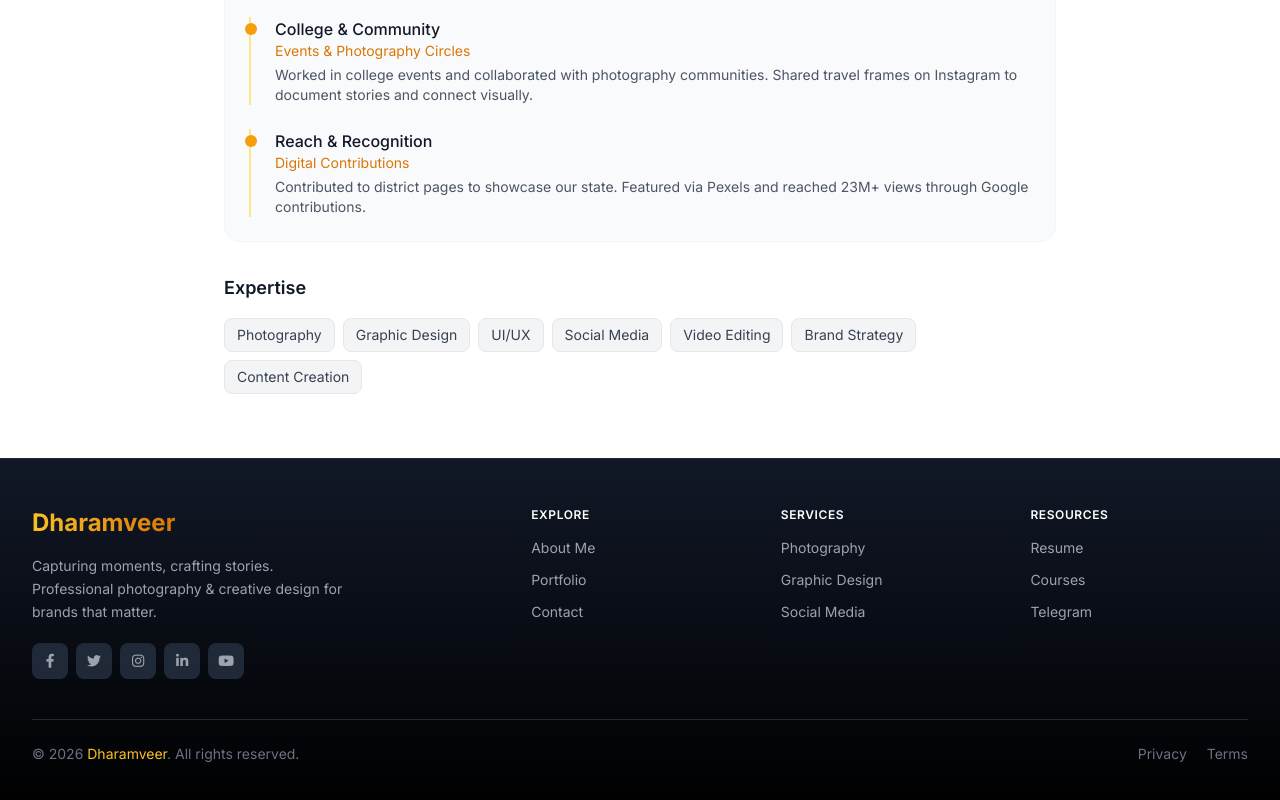
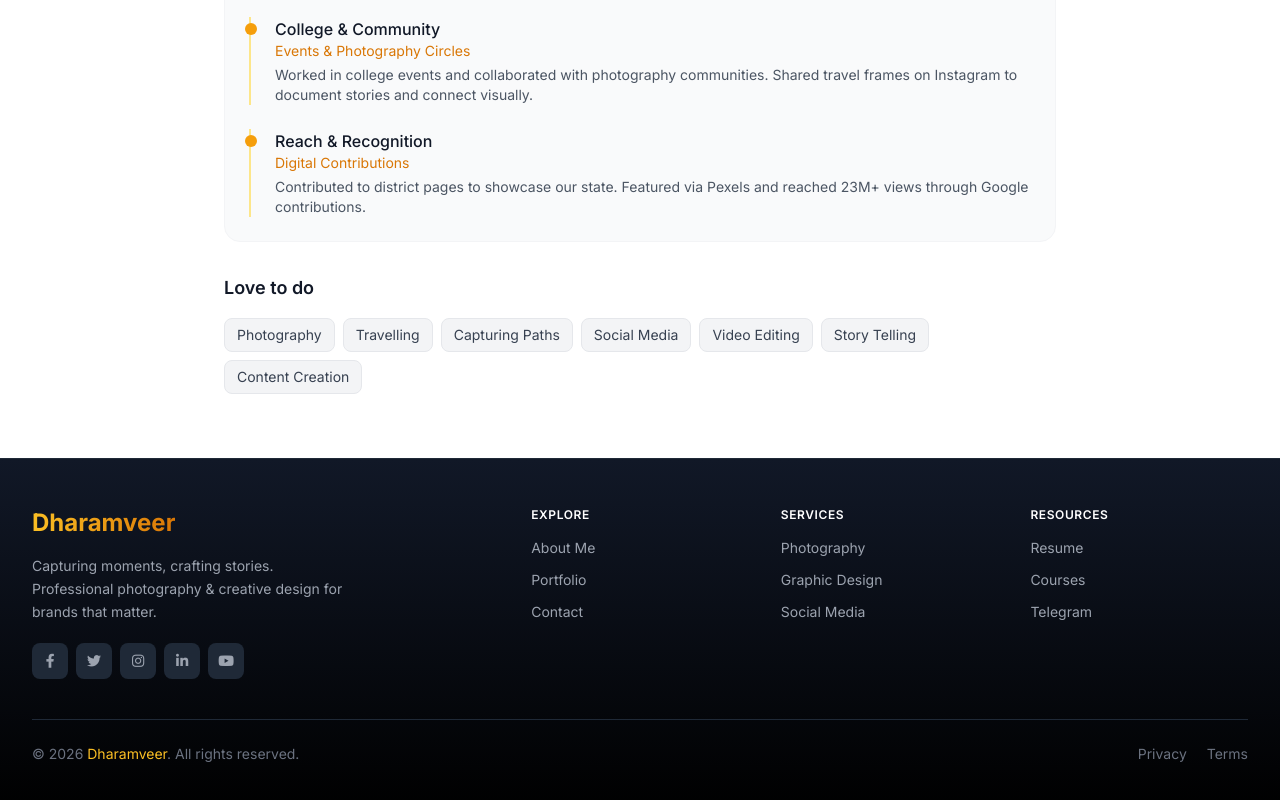
Before and after one commit to dharamveerkz/my-photography-gallery, a React (Vite) app: page /about in a window 1280 px wide. Shown: the part 924-1724 px from the top of the page. Built offline with nearby package versions, Linux system fonts and the light colour scheme.

Commit message:
Update About.jsx

```diff
--- a/src/pages/About.jsx
+++ b/src/pages/About.jsx
@@ -84,9 +84,9 @@ const About = () => {
 
           {/* Skills */}
           <div>
-            <h3 className="text-lg font-semibold text-gray-900 mb-4">Expertise</h3>
+            <h3 className="text-lg font-semibold text-gray-900 mb-4">Love to do</h3>
             <div className="flex flex-wrap gap-2">
-              {["Photography", "Graphic Design", "UI/UX", "Social Media", "Video Editing", "Brand Strategy", "Content Creation"].map((skill) => (
+              {["Photography", "Travelling", "Capturing Paths", "Social Media", "Video Editing", "Story Telling", "Content Creation"].map((skill) => (
                 <span key={skill} className="px-3 py-1.5 bg-gray-100 border border-gray-200 text-gray-700 text-sm rounded-lg hover:border-amber-300 hover:text-amber-700 transition-colors cursor-default">
                   {skill}
                 </span>
```
